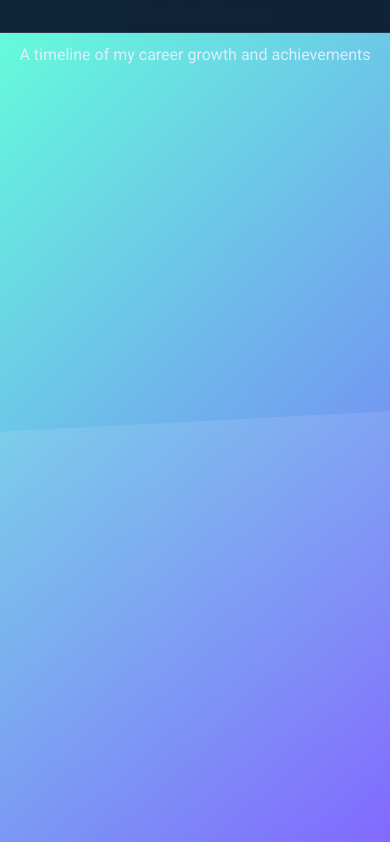
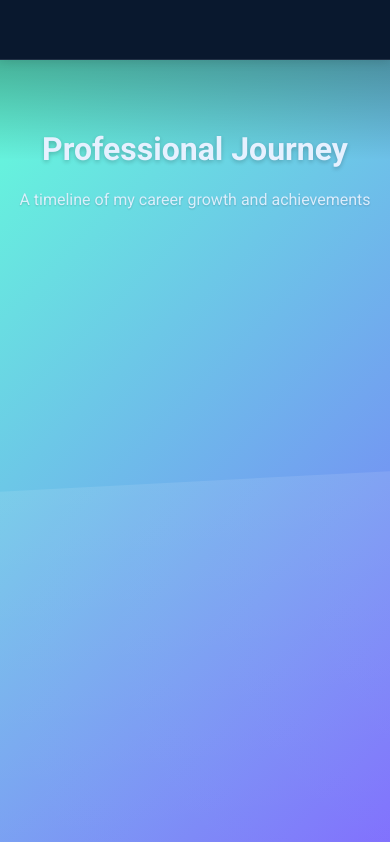
Before and after one commit to benduse/portfolio, a plain HTML site: page experience.html in a window 390 px wide. Shown: the top 842 px of the page. Drawn offline with Linux system fonts and the light colour scheme.

Commit message:
Refactor experience page styles for improved layout and responsiveness; enhance navbar and header design for better visibility and user experience.

```diff
--- a/css/modules/experience.css
+++ b/css/modules/experience.css
@@ -3,6 +3,10 @@
     background: linear-gradient(135deg, var(--bg-dark) 0%, var(--bg-darker) 100%);
     color: var(--text-primary);
     min-height: 100vh;
+}
+
+.experience-page {
+    padding-top: 80px; /* Add space for fixed navbar */
 }
 
 .experience-header {
@@ -12,6 +16,23 @@
     color: var(--text-light);
     position: relative;
     overflow: hidden;
+}
+
+.experience-header .container {
+    position: relative;
+    z-index: 2;
+    padding: var(--space-8) var(--space-4);
+}
+
+.experience-header::before {
+    content: '';
+    position: absolute;
+    top: 0;
+    left: 0;
+    right: 0;
+    height: 100px;
+    background: linear-gradient(rgba(0,0,0,0.3), transparent);
+    z-index: 1;
 }
 
 .experience-header::after {
@@ -24,18 +45,27 @@
     background: linear-gradient(rgba(255,255,255,0.1), transparent);
     transform: rotate(-3deg);
     pointer-events: none;
+    z-index: 1;
 }
 
 .page-title {
-    font-size: var(--text-4xl);
+    font-size: 3.5rem;
     font-weight: 700;
     margin-bottom: var(--space-4);
     color: var(--text-light);
+    text-shadow: 0 2px 4px rgba(0, 0, 0, 0.2);
+    position: relative;
+    z-index: 3;
 }
 
 .page-subtitle {
-    font-size: var(--text-xl);
+    font-size: 1.5rem;
     opacity: 0.9;
+    margin-bottom: var(--space-8);
+    color: var(--text-light);
+    text-shadow: 0 1px 2px rgba(0, 0, 0, 0.2);
+    position: relative;
+    z-index: 3;
 }
 
 .timeline-section {
@@ -271,6 +301,22 @@
     display: none;
 }
 
+/* Ensure navbar is above the header gradient */
+.navbar {
+    position: fixed;
+    top: 0;
+    left: 0;
+    right: 0;
+    height: 80px;
+    z-index: 1000;
+    background: rgba(10, 25, 47, 0.95);
+    backdrop-filter: blur(8px);
+    display: flex;
+    align-items: center;
+    border-bottom: 1px solid rgba(255, 255, 255, 0.1);
+    box-shadow: 0 2px 10px rgba(0, 0, 0, 0.1);
+}
+
 /* Hover Effects */
 .timeline-content {
     transition: transform 0.3s ease, box-shadow 0.3s ease;
@@ -283,6 +329,28 @@
 
 /* Responsive Design */
 @media (max-width: 768px) {
+    .experience-page {
+        padding-top: 60px;
+    }
+
+    .navbar {
+        height: 60px;
+    }
+
+    .experience-header {
+        padding: var(--space-8) 0;
+    }
+
+    .page-title {
+        font-size: 2.5rem;
+        margin-bottom: var(--space-3);
+    }
+
+    .page-subtitle {
+        font-size: 1.25rem;
+        margin-bottom: var(--space-6);
+    }
+
     .timeline::before {
         left: var(--space-4);
     }
@@ -302,10 +370,12 @@
 
     .page-title {
         font-size: var(--text-3xl);
+        margin-bottom: var(--space-3);
     }
 
     .page-subtitle {
         font-size: var(--text-lg);
+        margin-bottom: var(--space-6);
     }
 
     .skills-grid {
@@ -320,3 +390,13 @@
         left: calc(-1 * var(--space-4));
     }
 }
+
+@media (max-width: 480px) {
+    .page-title {
+        font-size: 2rem;
+    }
+
+    .page-subtitle {
+        font-size: 1rem;
+    }
+}
```
